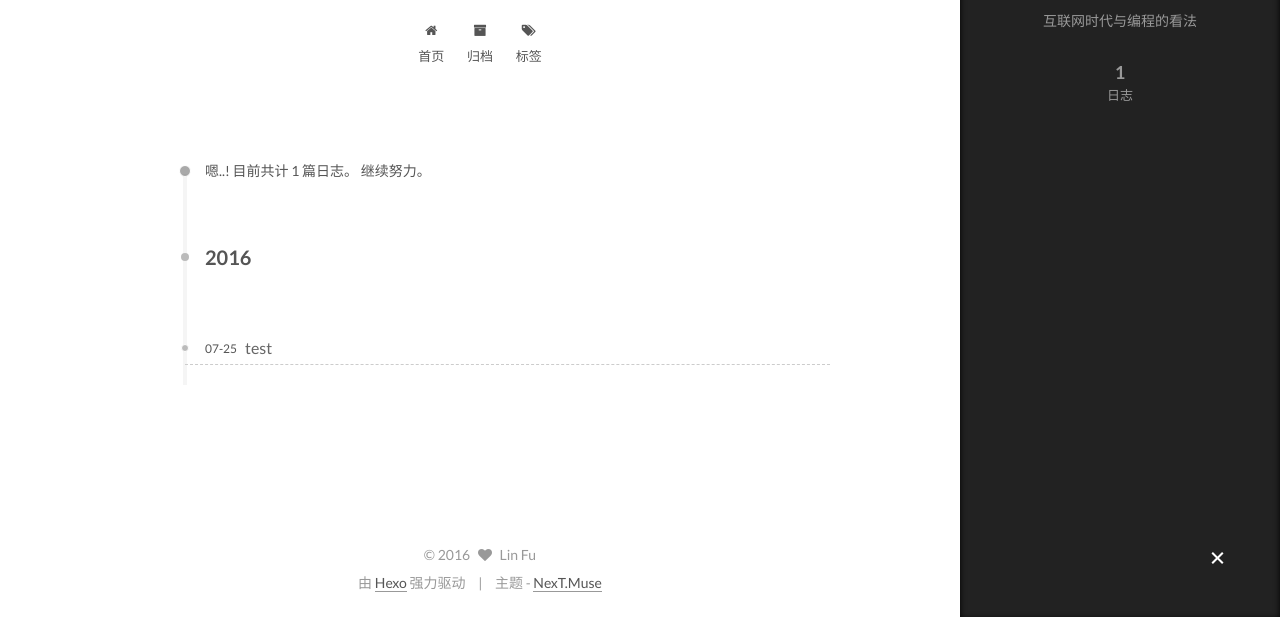
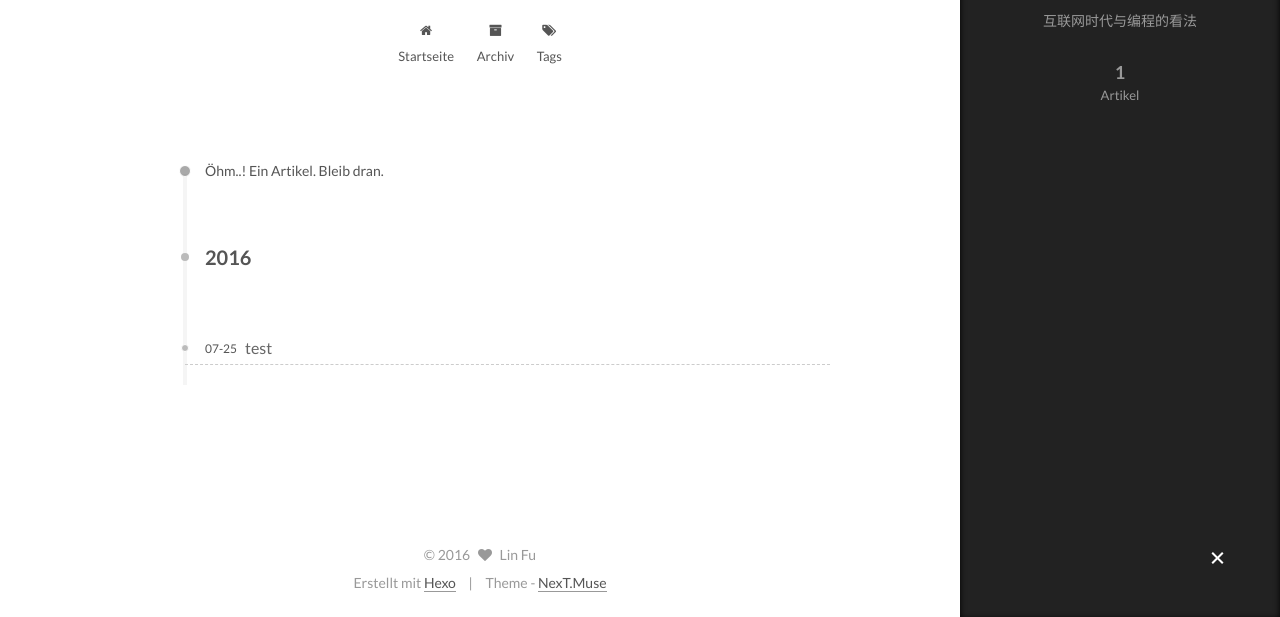
Before and after one commit to frankatmech/frankatmech.github.io, a plain HTML site: page archives/index.html in a window 1280 px wide. Both pictures are taken after a click on the element 1217 px from the left and 742 px from the top of the page. Shown: the part 183-800 px from the top of the page. Drawn offline with Linux system fonts and the light colour scheme.

Commit message:
Site updated: 2016-07-25 23:55:03

```diff
--- a/archives/index.html
+++ b/archives/index.html
@@ -105,7 +105,7 @@
     motion: true,
     duoshuo: {
       userId: 0,
-      author: '博主'
+      author: 'Author'
     }
   };
 </script>
@@ -115,10 +115,10 @@
 
   <link rel="canonical" href="http://yoursite.com/archives/"/>
 
-  <title> 归档 | 傅林的博客 </title>
+  <title> Archiv | 傅林的博客 </title>
 </head>
 
-<body itemscope itemtype="http://schema.org/WebPage" lang="zh-Hans">
+<body itemscope itemtype="http://schema.org/WebPage" lang="zh-CN">
 
 
 
@@ -173,7 +173,7 @@
 
               <i class="menu-item-icon fa fa-fw fa-home"></i> <br />
 
-            首页
+            Startseite
           </a>
         </li>
 
@@ -183,7 +183,7 @@
 
               <i class="menu-item-icon fa fa-fw fa-archive"></i> <br />
 
-            归档
+            Archiv
           </a>
         </li>
 
@@ -193,7 +193,7 @@
 
               <i class="menu-item-icon fa fa-fw fa-tags"></i> <br />
 
-            标签
+            Tags
           </a>
         </li>
 
@@ -223,7 +223,7 @@
 
 
 
-      嗯..! 目前共计 1 篇日志。 继续努力。
+      Öhm..! Ein Artikel. Bleib dran.
     </span>
 
 
@@ -313,7 +313,7 @@
           <div class="site-state-item site-state-posts">
             <a href="/archives">
               <span class="site-state-item-count">1</span>
-              <span class="site-state-item-name">日志</span>
+              <span class="site-state-item-name">Artikel</span>
             </a>
           </div>
 
@@ -360,11 +360,11 @@
 </div>
 
 <div class="powered-by">
-  由 <a class="theme-link" href="http://hexo.io">Hexo</a> 强力驱动
+  Erstellt mit  <a class="theme-link" href="http://hexo.io">Hexo</a>
 </div>
 
 <div class="theme-info">
-  主题 -
+  Theme -
   <a class="theme-link" href="https://github.com/iissnan/hexo-theme-next">
     NexT.Muse
   </a>
--- a/css/main.css
+++ b/css/main.css
@@ -1548,7 +1548,7 @@ pre .javascript .function {
   width: 4px;
   height: 4px;
   border-radius: 50%;
-  background: #7736ff;
+  background: #1b24d0;
 }
 .links-of-blogroll {
   font-size: 13px;
```
Also changed, not shown: 2016/07/25/test/index.html (+12 -12 lines), archives/2016/07/index.html (+10 -10 lines), archives/2016/index.html (+10 -10 lines), index.html (+9 -9 lines).
